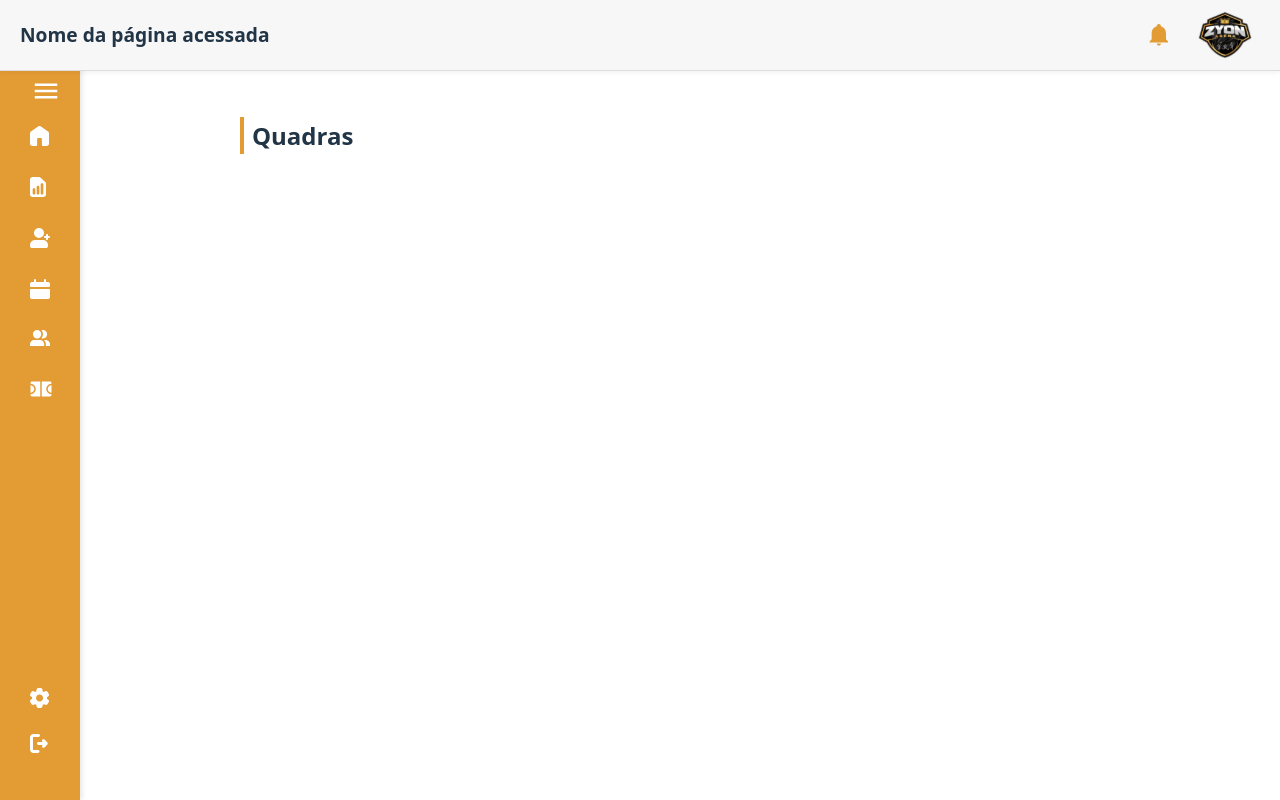
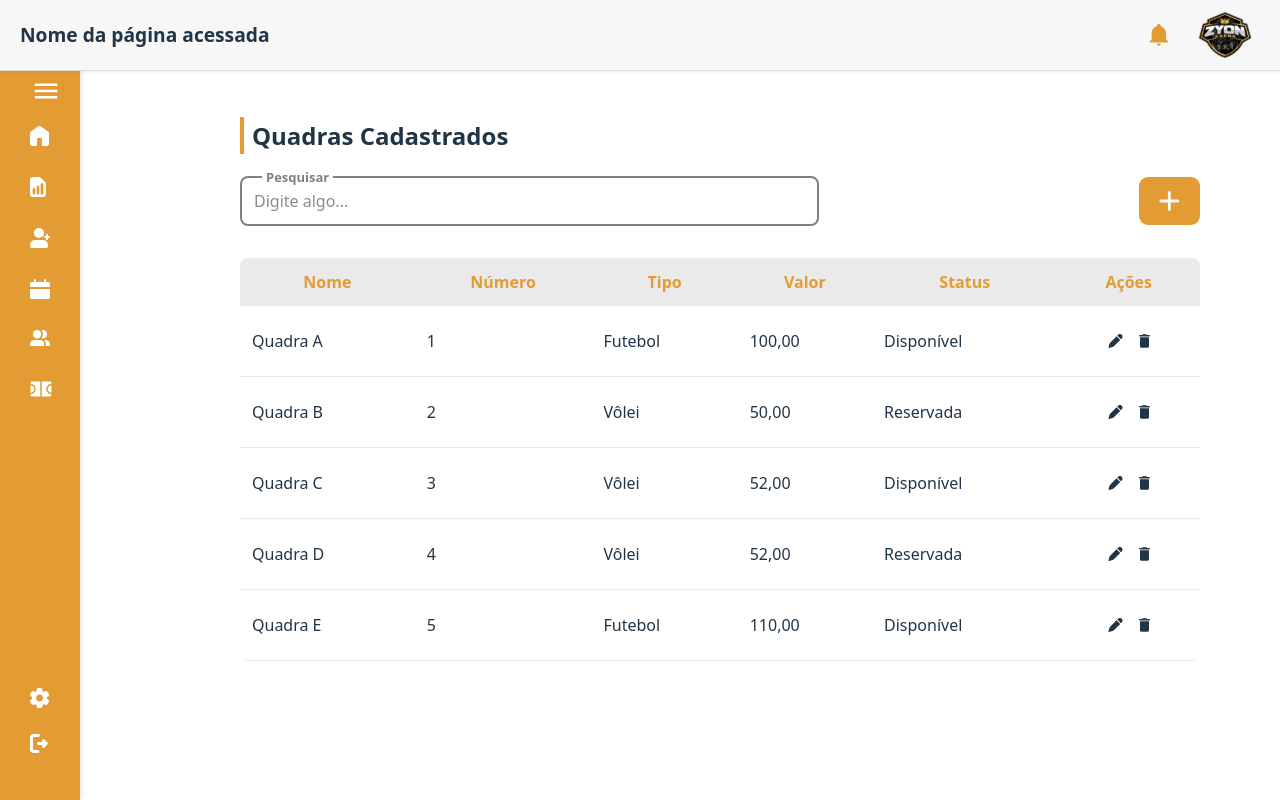
Before and after one commit to soouzaana/Ghours, a Vue app: page /quadras in a window 1280 px wide. Built offline with nearby package versions, Linux system fonts and the light colour scheme.

Commit message:
feat: adicionar tela de login e seção de quadras com funcionalidades de pesquisa e edição, além de excluir pastas repetidas de login e quadra

```diff
--- a/src/components/Section/Inicio/Login/Login.vue
+++ /dev/null
@@ -1,140 +0,0 @@
-<script setup>
-import MainLayout from "../../MainLayout/MainLayout.vue";
-</script>
-
-<template>
-  <MainLayout>
-  <div class="container">
-    <div class="login-box">
-      <div class="form-section">
-        <h2>Bem-vindo!</h2>
-        <form>
-          <label for="cpf">CPF</label>
-          <input type="text" id="cpf" name="cpf" placeholder="Digite seu CPF" required>
-
-          <label for="senha">Senha</label>
-          <input type="password" id="senha" name="senha" placeholder="Digite sua senha" required>
-
-          <div class="remember">
-            <input type="checkbox" id="lembrar">
-            <label for="lembrar">Lembrar de mim</label>
-          </div>
-
-          <div class="buttons">
-            <button type="submit" class="login-btn">LOGIN</button>
-            <button type="button" class="signup-btn">Cadastrar-se</button>
-          </div>
-        </form>
-      </div>
-      <div class="logo-section">
-        <img src="Imagem/zyon_arena-removebg-preview.png" alt="Logo Zyon Arena">
-      </div>
-    </div>
-  </div>
-
-  <!--body {
-  margin: 0;
-  padding: 0;
-  font-family: Arial, sans-serif;
-  background-color: #E39B34;
-  display: flex;
-  justify-content: center;
-  align-items: center;
-  height: 100vh;
-}
-
-.container {
-  background: #fff;
-  border-radius: 10px;
-  padding: 30px 40px;
-  display: flex;
-  align-items: center;
-  box-shadow: 0 4px 10px rgba(0,0,0,0.2);
-  max-width: 800px;
-  width: 100%;
-  justify-content: flex-start;
-  gap: 40px;
-}
-
-.login-box {
-  display: flex;
-  justify-content: space-between;
-  width: 100%;
-}
-
-.form-section {
-  max-width: 500px;
-  margin-right: 40px;
-  margin-left: 40px;
-}
-
-h2 {
-  font-size: 40px;
-  margin-bottom: 30px;
-  color: #333;
-}
-
-form label {
-  display: block;
-  margin-top: 10px;
-  font-size: 14px;
-  color: #333;
-}
-
-form input[type="text"],
-form input[type="password"] {
-  width: 100%;
-  padding: 8px;
-  margin-top: 5px;
-  border: 1px solid #ccc;
-  border-radius: 5px;
-}
-
-.remember {
-  margin: 15px 0;
-  font-size: 14px;
-  display: flex;
-  align-items: center;
-  gap: 5px;
-  cursor: pointer;
-}
-
-.buttons {
-  display: flex;
-  gap: 10px;
-}
-
-.login-btn {
-  background-color: #e5982c;
-  color: black;
-  border: none;
-  padding: 10px 20px;
-  border-radius: 5px;
-  cursor: pointer;
-  font-weight: bold;
-}
-
-.signup-btn {
-  background-color: white;
-  color: black;
-  border: 1px solid #ccc;
-  padding: 10px 20px;
-  border-radius: 5px;
-  cursor: pointer;
-}
-
-.login-btn:hover {
-  background-color: #cc8b31;
-}
-
-.signup-btn:hover {
-  background-color: #f2f2f2;
-}
-
-.logo-section img {
-  width: 350px;
-  margin-left: 10px;
-  transform: translateX(-20px);
-} -->
-  </MainLayout>
-</template>
--- a/src/components/Section/Inicio/Quadras/Quadra.vue
+++ /dev/null
@@ -1,10 +0,0 @@
-<script setup>
-import MainLayout from "../../MainLayout/MainLayout.vue";
-</script>
-
-<template>
-  <MainLayout>
-    <h1 class="text-3xl font-bold mb-4">Quadras</h1>
-
-  </MainLayout>
-</template>
--- a/src/components/Section/Login/login.vue
+++ b/src/components/Section/Login/login.vue
@@ -0,0 +1,140 @@
+<script setup>
+import MainLayout from "../../MainLayout/MainLayout.vue";
+</script>
+
+<template>
+  <MainLayout>
+  <div class="container">
+    <div class="login-box">
+      <div class="form-section">
+        <h2>Bem-vindo!</h2>
+        <form>
+          <label for="cpf">CPF</label>
+          <input type="text" id="cpf" name="cpf" placeholder="Digite seu CPF" required>
+
+          <label for="senha">Senha</label>
+          <input type="password" id="senha" name="senha" placeholder="Digite sua senha" required>
+
+          <div class="remember">
+            <input type="checkbox" id="lembrar">
+            <label for="lembrar">Lembrar de mim</label>
+          </div>
+
+          <div class="buttons">
+            <button type="submit" class="login-btn">LOGIN</button>
+            <button type="button" class="signup-btn">Cadastrar-se</button>
+          </div>
+        </form>
+      </div>
+      <div class="logo-section">
+        <img src="Imagem/zyon_arena-removebg-preview.png" alt="Logo Zyon Arena">
+      </div>
+    </div>
+  </div>
+
+  <!--body {
+  margin: 0;
+  padding: 0;
+  font-family: Arial, sans-serif;
+  background-color: #E39B34;
+  display: flex;
+  justify-content: center;
+  align-items: center;
+  height: 100vh;
+}
+
+.container {
+  background: #fff;
+  border-radius: 10px;
+  padding: 30px 40px;
+  display: flex;
+  align-items: center;
+  box-shadow: 0 4px 10px rgba(0,0,0,0.2);
+  max-width: 800px;
+  width: 100%;
+  justify-content: flex-start;
+  gap: 40px;
+}
+
+.login-box {
+  display: flex;
+  justify-content: space-between;
+  width: 100%;
+}
+
+.form-section {
+  max-width: 500px;
+  margin-right: 40px;
+  margin-left: 40px;
+}
+
+h2 {
+  font-size: 40px;
+  margin-bottom: 30px;
+  color: #333;
+}
+
+form label {
+  display: block;
+  margin-top: 10px;
+  font-size: 14px;
+  color: #333;
+}
+
+form input[type="text"],
+form input[type="password"] {
+  width: 100%;
+  padding: 8px;
+  margin-top: 5px;
+  border: 1px solid #ccc;
+  border-radius: 5px;
+}
+
+.remember {
+  margin: 15px 0;
+  font-size: 14px;
+  display: flex;
+  align-items: center;
+  gap: 5px;
+  cursor: pointer;
+}
+
+.buttons {
+  display: flex;
+  gap: 10px;
+}
+
+.login-btn {
+  background-color: #e5982c;
+  color: black;
+  border: none;
+  padding: 10px 20px;
+  border-radius: 5px;
+  cursor: pointer;
+  font-weight: bold;
+}
+
+.signup-btn {
+  background-color: white;
+  color: black;
+  border: 1px solid #ccc;
+  padding: 10px 20px;
+  border-radius: 5px;
+  cursor: pointer;
+}
+
+.login-btn:hover {
+  background-color: #cc8b31;
+}
+
+.signup-btn:hover {
+  background-color: #f2f2f2;
+}
+
+.logo-section img {
+  width: 350px;
+  margin-left: 10px;
+  transform: translateX(-20px);
+} -->
+  </MainLayout>
+</template>
--- a/src/components/Section/Quadras/Quadras.vue
+++ b/src/components/Section/Quadras/Quadras.vue
@@ -1,5 +1,101 @@
+
+<script setup lang="ts">
+import { ref } from "vue";
+import DataTable from "../../UI/DataTable/DataTable.vue";
+import TextField from "../../VV/TextField.vue";
+import ButtonDefault from "../../UI/Button/Default/Default.vue";
+import IconAdd from "../../Icons/Add.vue";
+import IconEdit from "../../Icons/Edit.vue";
+import IconExclude from "../../Icons/Exclude.vue";
+
+const search = ref("");
+
+const columns = [
+  { key: "nome", label: "Nome" },
+  { key: "numero", label: "Número" },
+  { key: "tipo", label: "Tipo" },
+  { key: "valor", label: "Valor" },
+  { key: "status", label: "Status" },
+];
+
+const rows = ref([
+  {
+    nome: "Quadra A",
+    numero: "1",
+    tipo: "Futebol",
+    valor: "100,00",
+    status: "Disponível",
+  },
+  {
+    id: 2,
+    nome: "Quadra B",
+    numero: "2",
+    tipo: "Vôlei",
+    valor: "50,00",
+    status: "Reservada",
+  },
+  {
+    id: 3,
+    nome: "Quadra C",
+    numero: "3",
+    tipo: "Vôlei",
+    valor: "52,00",
+    status: "Disponível",
+  },
+  {
+    id: 4,
+    nome: "Quadra D",
+    numero: "4",
+    tipo: "Vôlei",
+    valor: "52,00",
+    status: "Reservada",
+  },
+  {
+    id: 5,
+    nome: "Quadra E",
+    numero: "5",
+    tipo: "Futebol",
+    valor: "110,00",
+    status: "Disponível",
+  },
+]);
+
+const actions = [
+  {
+    name: "editar",
+    icon: IconEdit,
+    handler: (row: any) => editFuncionario(row),
+  },
+  {
+    name: "excluir",
+    icon: IconExclude,
+    handler: (row: any) => deleteFuncionario(row),
+  },
+];
+
+function editFuncionario(funcionario: any) {
+  console.log("Editar:", funcionario);
+}
+
+function deleteFuncionario(funcionario: any) {
+  console.log("Excluir:", funcionario);
+}
+</script>
+
 <template>
-<p class="main-title text-2xl font-semibold">Quadras</p>
+  <p class="main-title text-2xl font-semibold">Quadras Cadastrados</p>
+
+  <div class="top-section">
+    <TextField
+      v-model="search"
+      label="Pesquisar"
+      placeholder="Digite algo..."
+      class="flex-1"
+    />
+    <ButtonDefault> <IconAdd /></ButtonDefault>
+  </div>
+
+  <DataTable :columns="columns" :rows="rows" :actions="actions" />
 </template>
 
 <style scoped>
@@ -15,4 +111,12 @@
   border: 2px solid #e39b34;
   margin-right: 0.5rem;
 }
+
+.top-section {
+  display: flex;
+  justify-content: space-between;
+  align-items: center;
+  gap: 20rem;
+  margin-bottom: 2rem;
+}
 </style>
```
